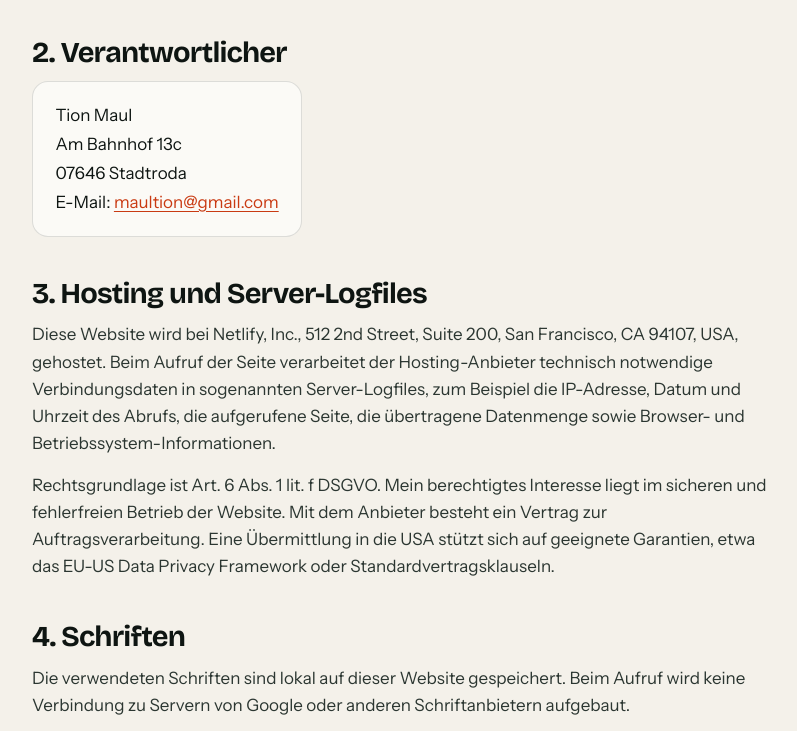
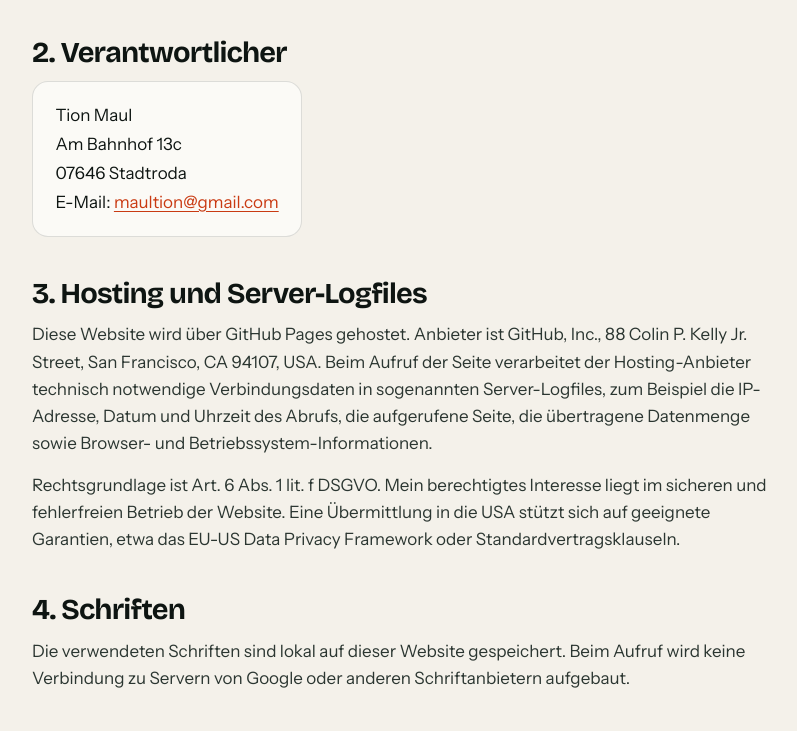
Before and after one commit to maultion-commits/tion-maul-website, a plain HTML site: page datenschutz.html in a window 1280 px wide. Shown: the part 494-1225 px from the top of the page, without its empty margins (238-1035 px from the left). Drawn offline with Linux system fonts and the light colour scheme.

Commit message:
Datenschutz: Hosting bei GitHub Pages statt Netlify; README zum Veroeffentlichen
Co-Authored-By: Claude Sonnet 5.5 <noreply@anthropic.com>

```diff
--- a/datenschutz.html
+++ b/datenschutz.html
@@ -46,8 +46,8 @@
     </address>
 
     <h2>3. Hosting und Server-Logfiles</h2>
-    <p>Diese Website wird bei Netlify, Inc., 512 2nd Street, Suite 200, San Francisco, CA 94107, USA, gehostet. Beim Aufruf der Seite verarbeitet der Hosting-Anbieter technisch notwendige Verbindungsdaten in sogenannten Server-Logfiles, zum Beispiel die IP-Adresse, Datum und Uhrzeit des Abrufs, die aufgerufene Seite, die übertragene Datenmenge sowie Browser- und Betriebssystem-Informationen.</p>
-    <p>Rechtsgrundlage ist Art. 6 Abs. 1 lit. f DSGVO. Mein berechtigtes Interesse liegt im sicheren und fehlerfreien Betrieb der Website. Mit dem Anbieter besteht ein Vertrag zur Auftragsverarbeitung. Eine Übermittlung in die USA stützt sich auf geeignete Garantien, etwa das EU-US Data Privacy Framework oder Standardvertragsklauseln.</p>
+    <p>Diese Website wird über GitHub Pages gehostet. Anbieter ist GitHub, Inc., 88 Colin P. Kelly Jr. Street, San Francisco, CA 94107, USA. Beim Aufruf der Seite verarbeitet der Hosting-Anbieter technisch notwendige Verbindungsdaten in sogenannten Server-Logfiles, zum Beispiel die IP-Adresse, Datum und Uhrzeit des Abrufs, die aufgerufene Seite, die übertragene Datenmenge sowie Browser- und Betriebssystem-Informationen.</p>
+    <p>Rechtsgrundlage ist Art. 6 Abs. 1 lit. f DSGVO. Mein berechtigtes Interesse liegt im sicheren und fehlerfreien Betrieb der Website. Eine Übermittlung in die USA stützt sich auf geeignete Garantien, etwa das EU-US Data Privacy Framework oder Standardvertragsklauseln.</p>
 
     <h2>4. Schriften</h2>
     <p>Die verwendeten Schriften sind lokal auf dieser Website gespeichert. Beim Aufruf wird keine Verbindung zu Servern von Google oder anderen Schriftanbietern aufgebaut.</p>
```
Also changed, not shown: 1 other file.
